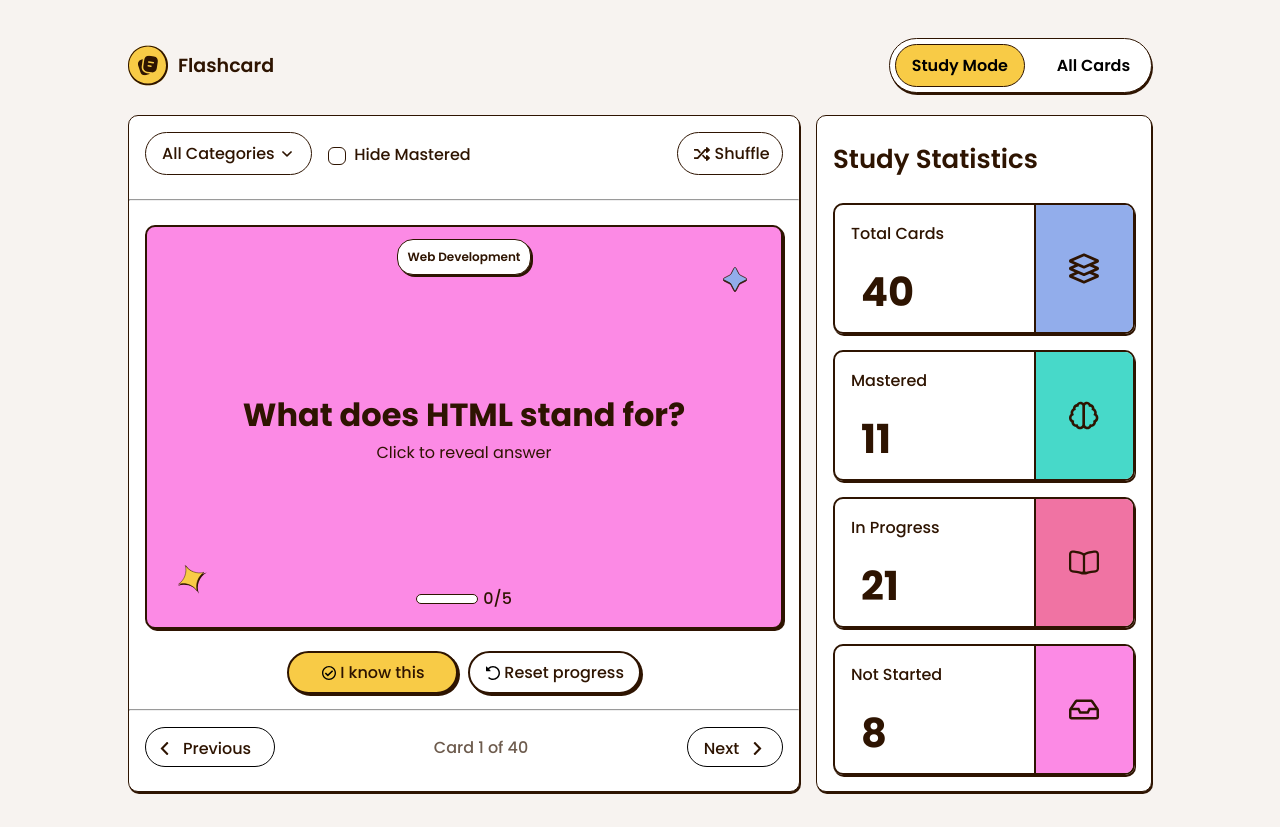
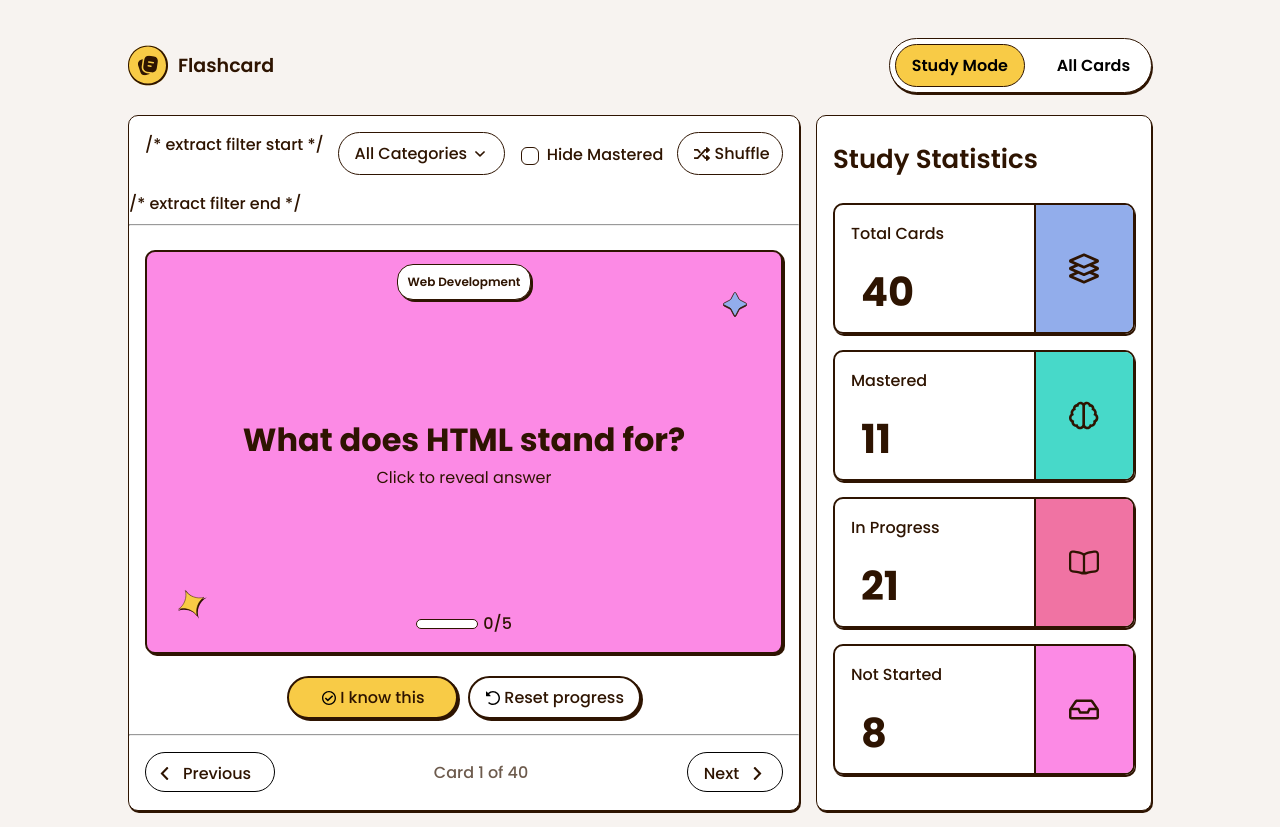
Before and after one commit to bengera/flashcard-app, a React (Vite) app: page / in a window 1280 px wide. Both pictures are taken after a click on the button "Study Mode". Built offline with nearby package versions, Linux system fonts and the light colour scheme.

Commit message:
Add comment

```diff
--- a/src/components/study.tsx
+++ b/src/components/study.tsx
@@ -102,6 +102,7 @@ export function StudyPanel({
   return (
     <section className="study u-shadow">
       <div className="study__header">
+        /* extract filter start */
         <div className="study__filters">
           <button
             type="button"
@@ -160,6 +161,8 @@ export function StudyPanel({
           Shuffle
         </button>
       </div>
+
+      /* extract filter end */
 
       <hr className="solid" />
 
```
